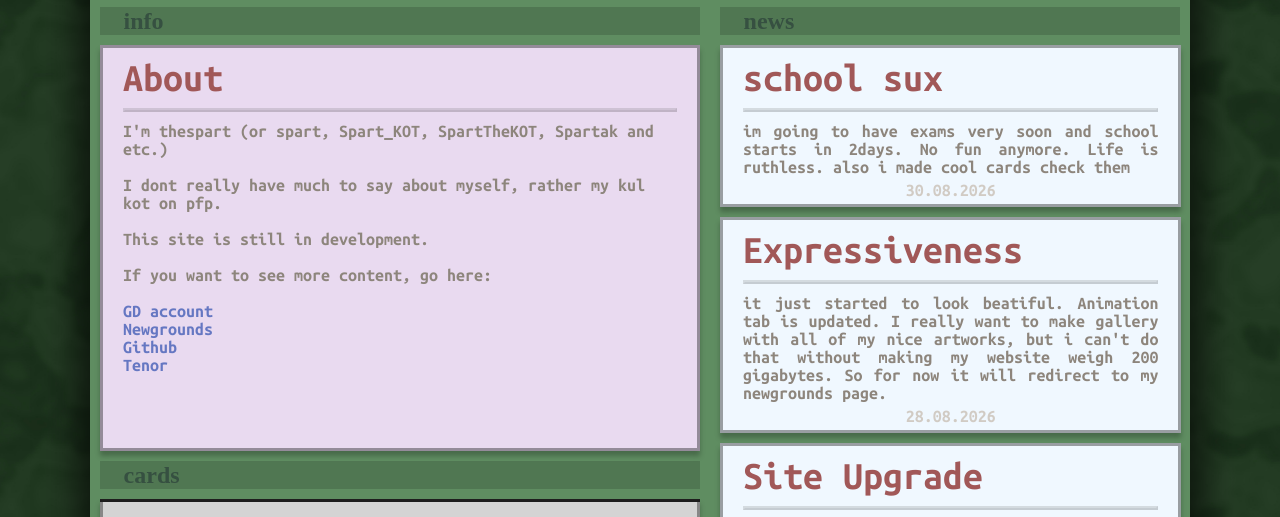
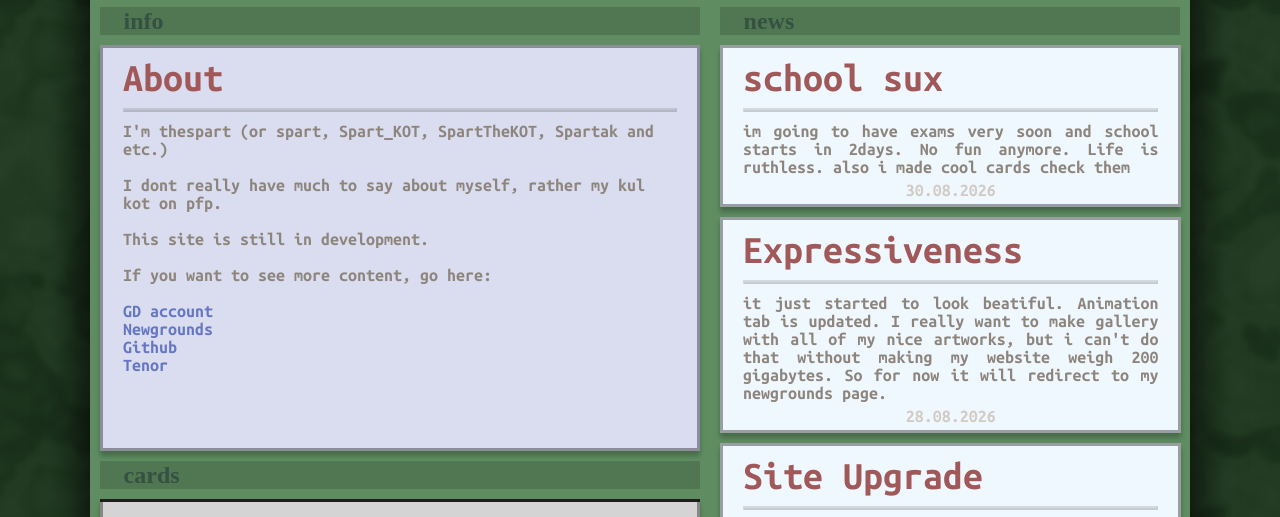
Before and after one commit to thespart/thespart.github.io, a plain HTML site: page index.html in a window 1280 px wide. Shown: the part 257-774 px from the top of the page. Drawn offline with Linux system fonts and the light colour scheme.

Commit message:
okay i changed my mind bluesh looks way more better

```diff
--- a/style.css
+++ b/style.css
@@ -112,7 +112,7 @@ body main #declarator {
     box-shadow: 0 5px 5px rgba(0, 0, 0, 0.25);
 }
 #leftpart #about {
-    background: rgb(233, 218, 240);
+    background: rgb(218, 221, 240);
 }
 #pick {
     background: linear-gradient(rgb(212, 212, 212) 5%,gray 30%, rgb(46, 46, 46));
```
